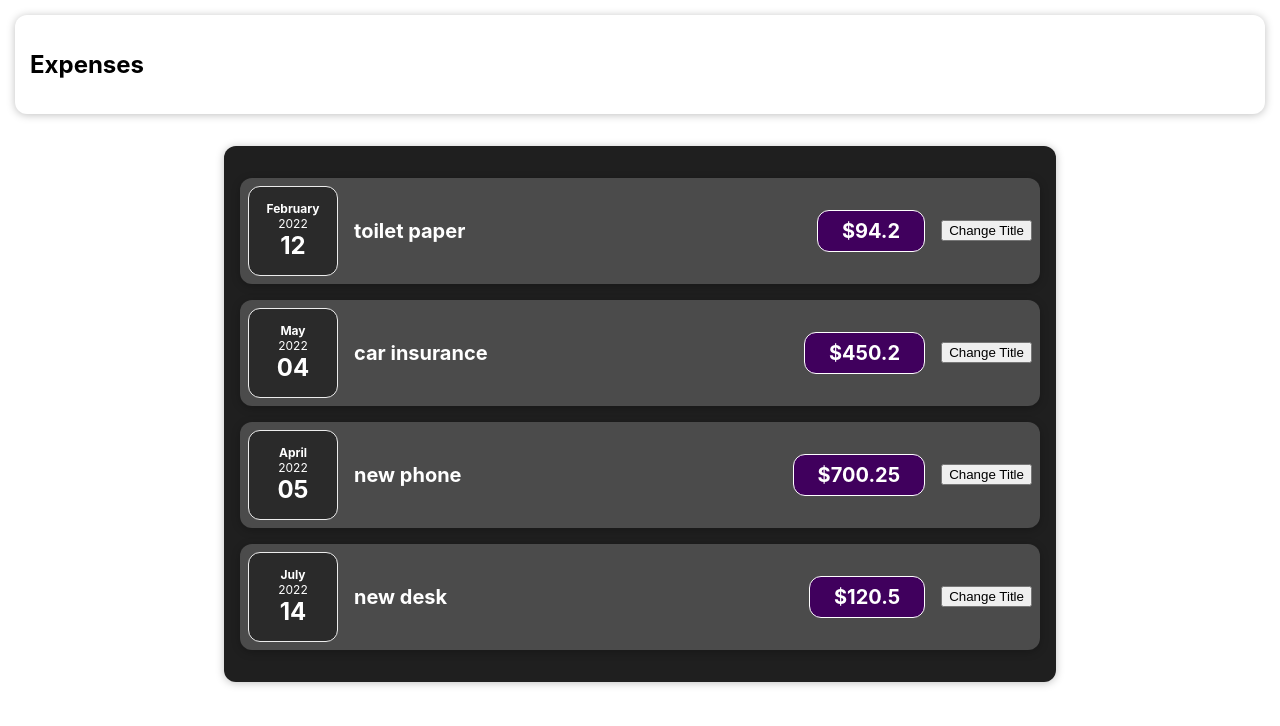
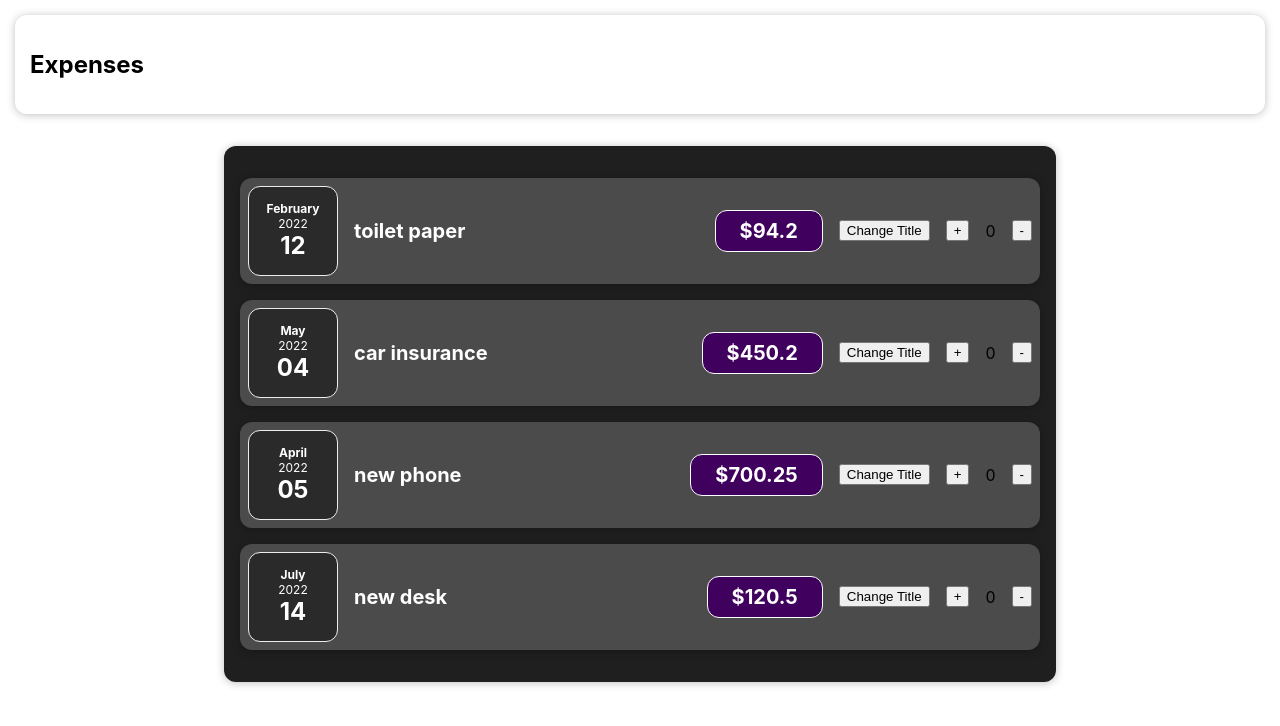
Before and after one commit to cemtaskin/react-complete-guide-2023-b, a React (Create React App) app: page / in a window 1280 px wide. Shown: the top 726 px of the page. Built offline with nearby package versions, Linux system fonts and the light colour scheme.

Commit message:
state added to ExpenseItem component

```diff
--- a/src/components/Expenses/ExpenseItem.js
+++ b/src/components/Expenses/ExpenseItem.js
@@ -1,23 +1,41 @@
+import React, { useState } from "react";
 import Card from "../UI/Card";
 import ExpenseDate from "./ExpenseDate";
 import "./ExpenseItem.css";
 
-const ExpenseItem = ({title,amount,date}) => {
+const ExpenseItem = ({ title, amount, date }) => {
+  const [count, setCount] = useState(0);
 
-  const clickHandler = () =>{
-      console.log('Clicked');
+  const [newTitle, setNewTitle] = useState(title);
+  //useState('initial value of stateful variable')
+  //returns a stateful variable and a function to update it.
+
+  const clickHandler = () => {
+    setNewTitle("Updated");
+    console.log("Clicked");
+  };
+
+  const increment = () => {
+    setCount(count+1);
+  };
+
+  const decrement = () => {
+    setCount(count-1);
   };
 
   return (
     <Card className="expense-item">
       <ExpenseDate date={date}></ExpenseDate>
       <div className="expense-item__description">
-        <h2>{title}</h2>
+        <h2>{newTitle}</h2>
         <div className="expense-item__price">${amount}</div>
         <button onClick={clickHandler}>Change Title</button>
+        <button onClick={increment}>+</button>
+        {count}
+        <button onClick={decrement}>-</button>
       </div>
     </Card>
   );
-}
+};
 
 export default ExpenseItem;
```
